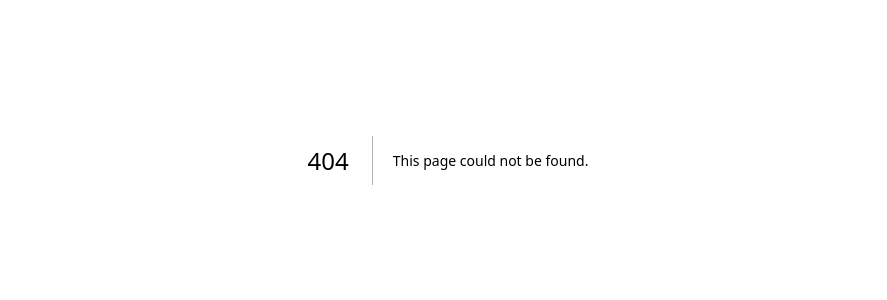
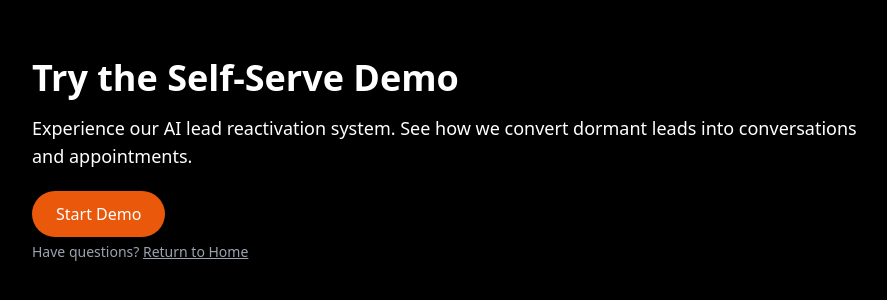
Before and after one commit to MrOrangeUS/orangehat-marketing, a Next.js app: page /demo in a window 1280 px wide. Before the commit this address had no page. Shown: the part 240-540 px from the top of the page, without its empty margins (192-1079 px from the left). Built offline with nearby package versions, Linux system fonts and the light colour scheme.

Commit message:
Add demo page with self-serve demo placeholder

```diff
--- /dev/null
+++ b/app/demo/page.tsx
@@ -0,0 +1,16 @@
+export default function DemoPage() {
+  return (
+    <main className="text-white bg-black min-h-screen flex items-center justify-center">
+      <section className="max-w-4xl mx-auto p-8">
+        <h1 className="text-4xl font-bold mb-4">Try the Self-Serve Demo</h1>
+        <p className="text-lg mb-8">Experience our AI lead reactivation system. See how we convert dormant leads into conversations and appointments.</p>
+        <a href="https://api.leadconnectorhq.com/widget/booking/CPADDn4nnIu2we1sni9z" target="_blank" className="bg-orange-600 text-white px-6 py-3 rounded-full hover:bg-orange-700">
+          Start Demo
+        </a>
+        <p className="mt-4 text-sm text-gray-400">
+          Have questions? <a href="/" className="underline">Return to Home</a>
+        </p>
+      </section>
+    </main>
+  );
+}
```
